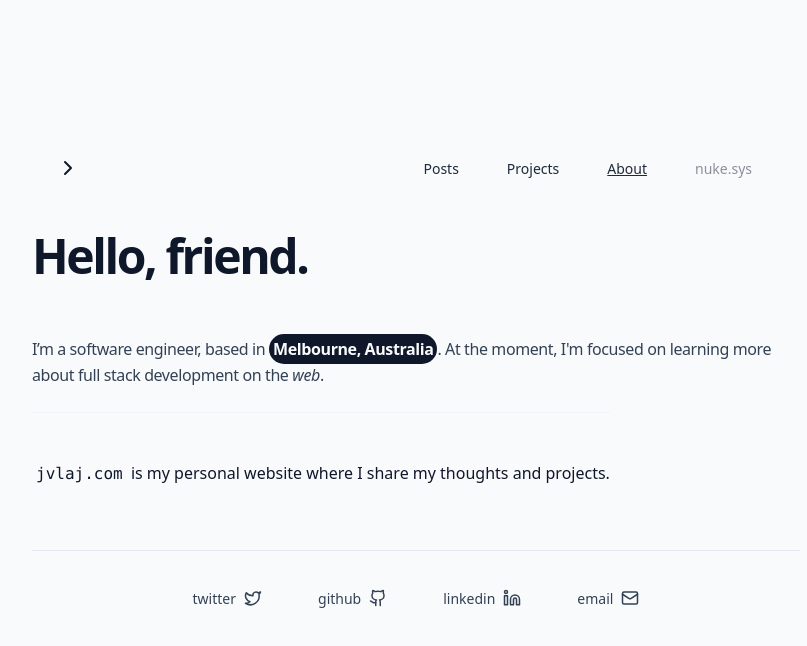
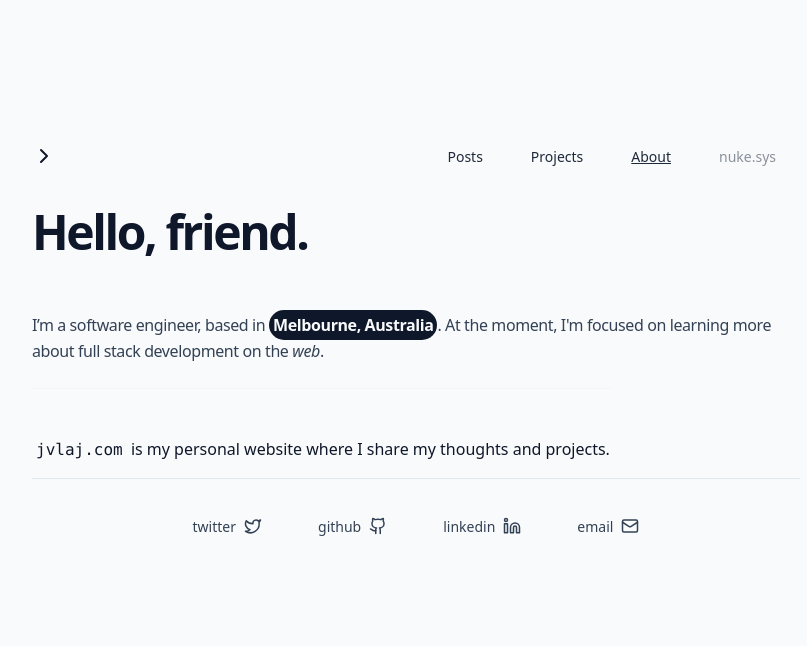
Before and after one commit to jvlaj/website, a Next.js app: page / in a window 1280 px wide. Shown: the top 646 px of the page, without its empty margins (224-1031 px from the left). Built offline with nearby package versions, Linux system fonts and the light colour scheme.

Commit message:
fixed navbar resizing, fixed post formatting on /posts/

```diff
--- a/app/layout.tsx
+++ b/app/layout.tsx
@@ -31,7 +31,7 @@ export default function RootLayout({
     >
       <head />
       <body className="m-12 md:m-16 lg:m-20">
-        <section className="container mx-auto grid items-center justify-center gap-6 pb-8 pt-6 md:pb-12 md:pt-10 lg:pb-24 lg:pt-16 w-[24rem] md:w-[36rem] lg:w-[48rem] max-w-5xl">
+        <section className="container mx-auto my-auto items-center justify-center gap-6 pb-8 pt-6 md:pb-12 md:pt-10 lg:pb-24 lg:pt-16 w-[24rem] md:w-[36rem] lg:w-[48rem] max-w-5xl">
         <NavBar items={siteNav.items} />
           {children}
         <Footer />
--- a/app/posts/page.tsx
+++ b/app/posts/page.tsx
@@ -1,23 +1,16 @@
 import PostDetail from "@/components/PostDetail";
-import { allPosts } from "@/.contentlayer/generated"
-
+import { allPosts } from "@/.contentlayer/generated";
 
 export default function Posts() {
-
   return (
     <>
       <h1 className="pb-8 pt-4 text-2xl font-bold leading-[1] tracking-tighter hover:animate-pulse sm:text-4xl md:text-5xl">
         Posts
       </h1>
-      <div className="justify-evenly leading-relaxed tracking-tight text-slate-700 prose">
-        <ul className="list-none">
-          {allPosts.map((post) => {
-            return (
-              <li>
-                <PostDetail {...post} />
-              </li>
-            )})}
-        </ul>
+      <div className="prose justify-evenly leading-relaxed tracking-tight text-slate-700">
+        {allPosts.map((post) => {
+          return <PostDetail key={post._id} {...post} />;
+        })}
       </div>
     </>
   );
--- a/components/NavBar.tsx
+++ b/components/NavBar.tsx
@@ -14,8 +14,8 @@ export default function NavBar({ items }: NavItems) {
   }
 
   return (
-    <nav className="flex items-center justify-between px-6 py-3">
-      <div>
+    <nav className="container mx-auto flex items-center justify-between mb-6">
+      <div className="justify-start">
         <Link href="/">
           <Icons.chevron />
         </Link>
--- a/components/PostDetail.tsx
+++ b/components/PostDetail.tsx
@@ -4,14 +4,14 @@ import Link from "next/link";
 
 export default function PostDetail(post) {
   return (
-    <article key={post._id} className="mb-4 gap-6 px-10 hover:underline">
+    <article className="mb-4 gap-6 px-10 hover:underline">
       <Link href={post.slug}>
         <h2 className="font-bold">{post.title}</h2>
         {post.description ?
           ((post.description?.length >= 100) ? (
-            <p>{post.description.slice(0, 100) + "..."}</p>
+            <p className="font-italic text-sm">{post.description.slice(0, 100) + "..."}</p>
           ) : (
-            <p className="font-italic">post.description</p>
+            <p className="font-italic text-sm">post.description</p>
           ))
           :(null)}
       </Link>
```
